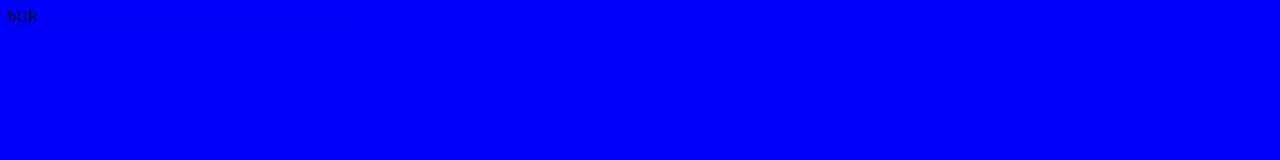
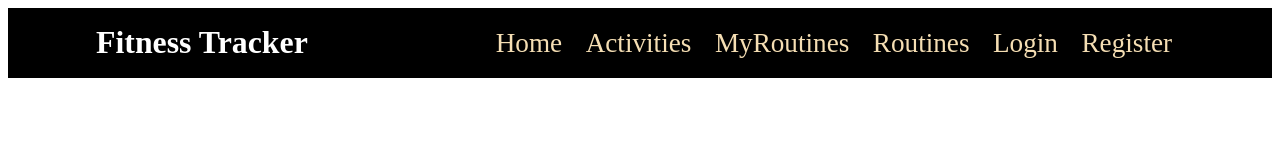
Before and after one commit to ReleventGull/FitnessTrack-Frontend, a React app: page / in a window 1280 px wide. Built offline with nearby package versions, Linux system fonts and the light colour scheme.

```diff
--- a/public/style.css
+++ b/public/style.css
@@ -1,3 +1,31 @@
-body {
-    background-color: blue;
+.mainHeader {
+    background-color: black;
+    color: white;
+    height: 70px;
+    display: flex;
+    flex-direction: row;
+    justify-content: space-around;
+    align-items: center;
+    font-size: 1.7em;
+
 }
+
+
+.headerLinks {
+  display: flex;
+  flex-direction: row;
+  justify-content: space-around;
+  width: 700px;
+}
+
+
+
+
+.headerLinks a {
+    text-decoration: none;
+    color: wheat;
+}
+
+.headerLinks a:hover {
+    text-decoration: underline;
+}
--- a/src/index.js
+++ b/src/index.js
@@ -5,18 +5,26 @@
 const App = () => {
   return (
   <div className='bruh2'>
-    <header>
+    <header className='mainHeader'>
+      <h3>Fitness Tracker</h3>
       <nav  className='headerLinks'>
-        <a>bUR</a>
     <Link>Home</Link>
-    <Link>Activies</Link>
+
+    <Link>Activities</Link>
+
     <Link>MyRoutines</Link>
+
     <Link>Routines</Link>
+
     <Link>Login</Link>
-    <Link>Registerrrr</Link>
+
+    <Link>Register</Link>
     </nav>
     </header>
   </div>
+
+
+
   )
 }
 
```
Also changed, not shown: src/components/Register.js (added, +9 -0 lines), 1 other file.
